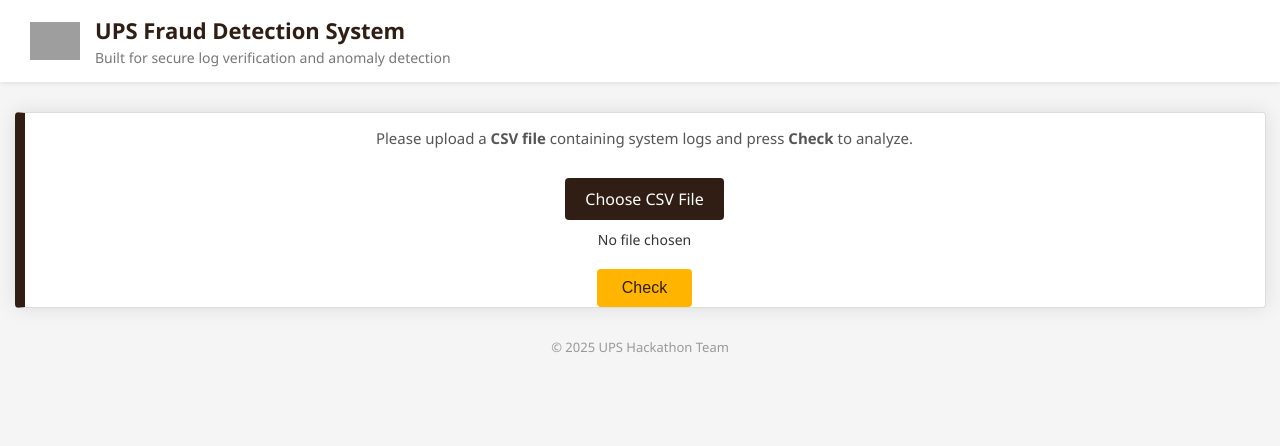
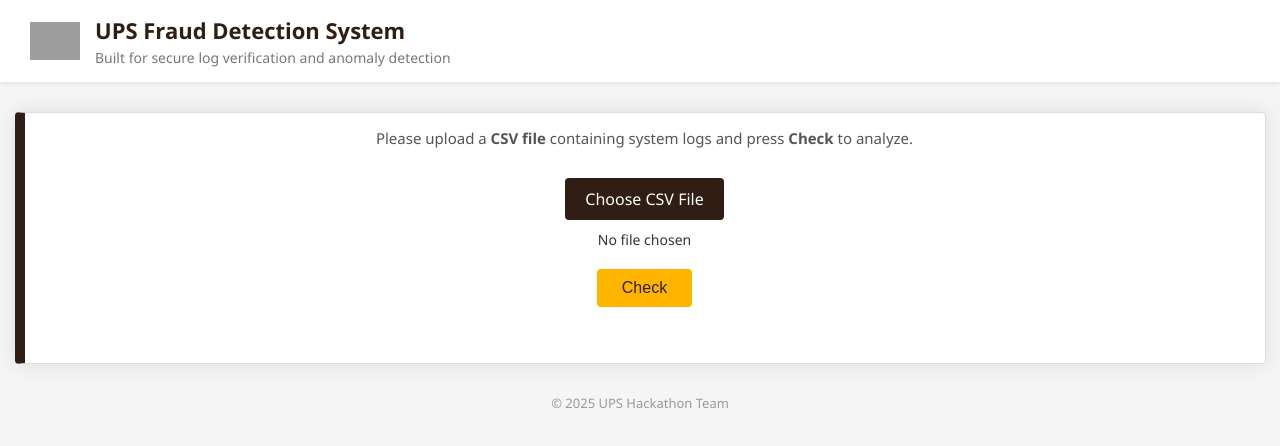
Before and after one commit to alanqiao6/fraud-detection, a React (Create React App) app in the folder frontend/: page / in a window 1280 px wide. Shown: the top 446 px of the page. Built offline with nearby package versions, Linux system fonts and the light colour scheme; grey boxes are pictures that could not be loaded.

Commit message:
finished formatting

```diff
--- a/frontend/src/pages/DashboardPage.js
+++ b/frontend/src/pages/DashboardPage.js
@@ -9,6 +9,8 @@
 import "./DashboardPage.css";
 import TopOffendersTable from "../components/TopOffendersTable";
 import TimeTrendsChartWithFilter from "../components/TimeTrendsChartWithFilter";
+import { Link } from "react-router-dom";
+
 
 
 
@@ -38,11 +40,14 @@
     <div className="dashboard-page">
       {/* Top Bar */}
       <div className="topbar">
+        <Link to="/">
             <img
             src="/static/images/ups.png"
             alt="UPS Logo"
             className="logo"
+            style={{ cursor: "pointer" }}
             />
+        </Link>
         <div className="header-text">
             <h1>UPS Fraud Detection Dashboard</h1>
             <p className="tagline">
@@ -50,6 +55,7 @@
             </p>
         </div>
     </div>
+
 
       {/* Main Container */}
       <div className="container">
--- a/frontend/src/pages/UploadPage.css
+++ b/frontend/src/pages/UploadPage.css
@@ -85,6 +85,8 @@
     border-left: 10px solid #301E14;
 
     border-radius: 4px;
+
+    min-height: 250px;
 
   }
 
```
Lines whose indentation alone changed are shown as unchanged.
